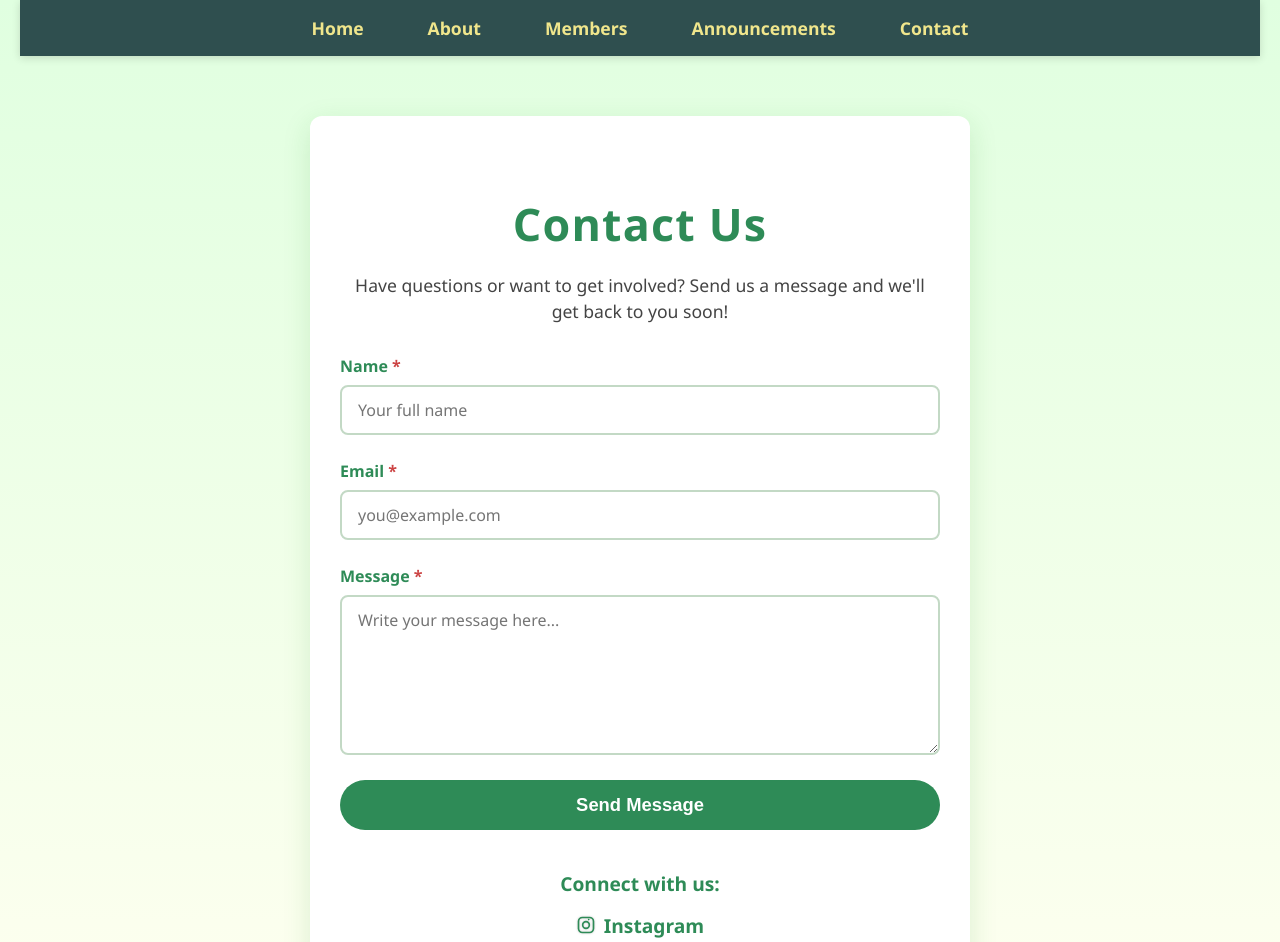
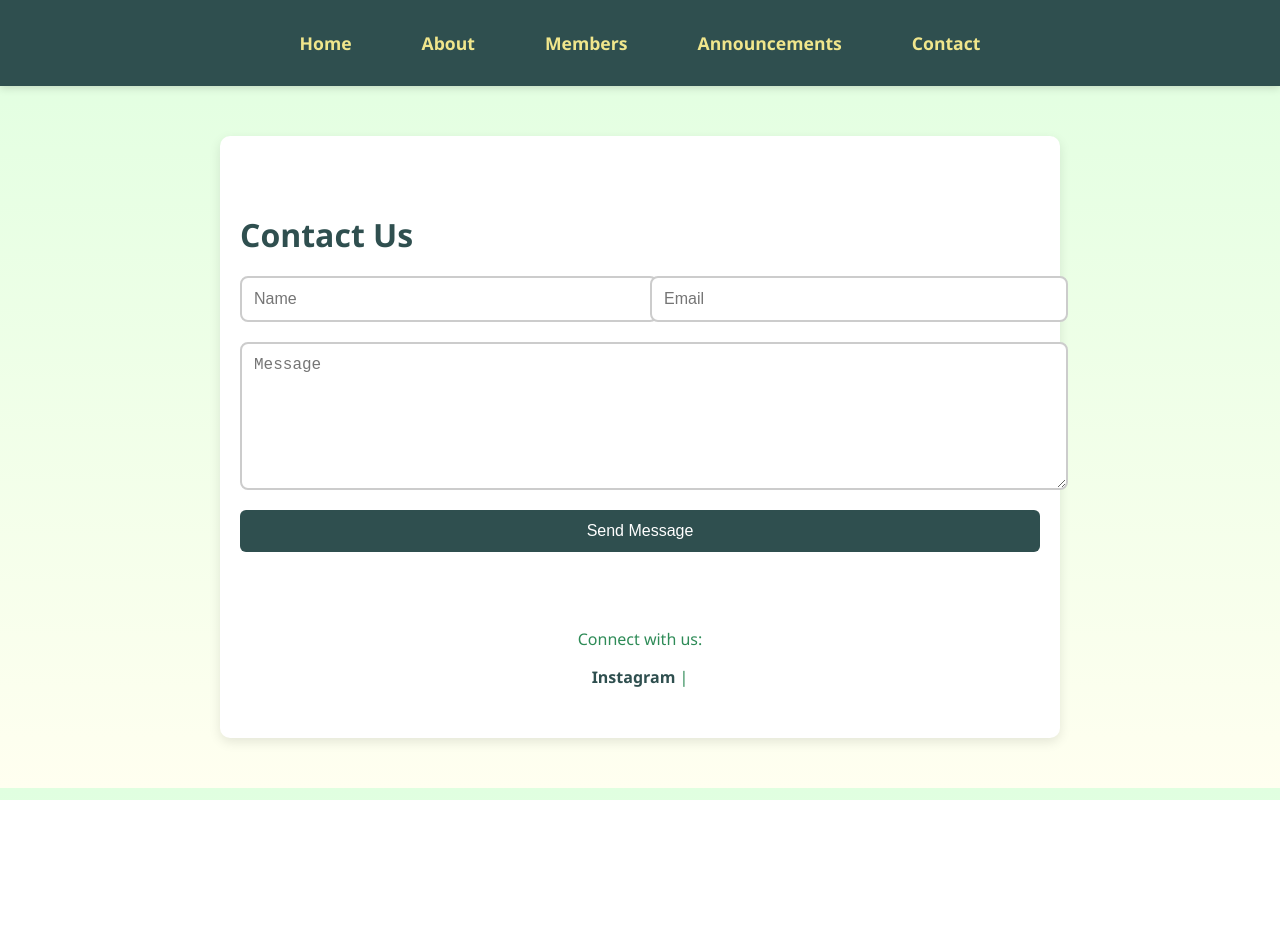
Before and after one commit to Parthik04/NBHSRSA, a plain HTML site: page contact.html in a window 1280 px wide. Shown: the top 942 px of the page. After the commit the page ends 800 px from the top, so only its background shows below. Drawn offline with nearby package versions, Linux system fonts and the light colour scheme.

Commit message:
contact page

```diff
--- a/contact.html
+++ b/contact.html
@@ -15,40 +15,46 @@
       <li><a href="about.html">About</a></li>
       <li><a href="members.html">Members</a></li>
       <li><a href="announcement.html">Announcements</a></li>
-      <li><a href="contact.html" class="active">Contact</a></li>
+      <li><a href="contact.html">Contact</a></li>
     </ul>
   </nav>
 
-  <section id="contact" class="contact-section">
-    <h1>Contact Us</h1>
-    <p class="intro-text">Have questions or want to get involved? Send us a message and we'll get back to you soon!</p>
+  <section id="contact">
+    <h2>Contact Us</h2>
+    <!-- <form action="#" method="post">
+      <label>Name:</label>
+      <input type="text" name="name" required />
+      <label>Email:</label>
+      <input type="email" name="email" required />
+      <label>Message:</label>
+      <textarea name="message" required></textarea>
+      <button type="submit">Send</button>
+    </form> -->
 
-    <form action="#" method="post" class="contact-form" novalidate>
-      <div class="form-group">
-        <label for="name">Name <span class="required">*</span></label>
-        <input type="text" id="name" name="name" placeholder="Your full name" required />
+    <form action="" class="contact_form grid" id="contact-form">
+      <div class="contact_group grid">
+        <input type="text" name="user_name" placeholder="Name" required class="contact_input">
+        <input type="email" name="user_email" placeholder="Email" required class="contact_input">
       </div>
 
-      <div class="form-group">
-        <label for="email">Email <span class="required">*</span></label>
-        <input type="email" id="email" name="email" placeholder="you@example.com" required />
-      </div>
+      <textarea name="user_message" placeholder="Message" required class="contact_input contact_area"></textarea>
 
-      <div class="form-group">
-        <label for="message">Message <span class="required">*</span></label>
-        <textarea id="message" name="message" rows="6" placeholder="Write your message here..." required></textarea>
-      </div>
+      <button type="submit" class="button contact_button">Send Message</button>
 
-      <button type="submit" class="btn-submit">Send Message</button>
+      <p class="contact_message" id="contact-message"></p>
+
     </form>
 
-    <div class="social-contact">
+    <div class="social">
       <p>Connect with us:</p>
-      <!-- <a href="#" class="social-link facebook" target="_blank" rel="noopener noreferrer">Facebook</a> -->
-      <a href="https://www.instagram.com/nbhs_rsa?igsh=ZmVmd2NsOTVwbW03" class="social-link instagram" target="_blank" rel="noopener noreferrer">Instagram</a>
-      <!-- <a href="#" class="social-link linkedin" target="_blank" rel="noopener noreferrer">LinkedIn</a> -->
+      <!-- <a href="#">Facebook</a> | -->
+      <a href="#">Instagram</a> |
+      <!-- <a href="#">LinkedIn</a> -->
     </div>
   </section>
+
+  <script src="https://cdn.jsdelivr.net/npm/@emailjs/browser@4/dist/email.min.js"></script>
+  <script src="main.js"></script>
 </body>
 
 </html>
--- /dev/null
+++ b/main.js
@@ -0,0 +1,25 @@
+const contactForm = document.getElementById('contact-form'),
+    contactMessage = document.getElementById('contact-message')
+
+const sendEmail = (e) => {
+    e.preventDefault()
+
+    //serviceID - templateID - #form - publicKey
+    emailjs.sendForm('service_wr7fxxj', 'template_9o7fzyb', '#contact-form', 'cZH22JplQxGcdFjOi')
+        .then(() => {
+            //Show sent message
+            contactMessage.textContent = 'Message sent successfully.'
+
+            // Remove Message after 1 seconds
+            setTimeout(() => {
+                contactMessage.textContent = ''
+            }, 5000)
+            // Clear input fields
+            contactForm.reset()
+        }, () => {
+            //Show error message
+            contactMessage.textContent = 'Error sending message.'
+        })
+}
+
+contactForm.addEventListener('submit', sendEmail)
--- a/styles.css
+++ b/styles.css
@@ -869,6 +869,165 @@ section#members h2 {
 }
 
 
+/* ----------------------------- */
+/* Base Styles and Layout        */
+/* ----------------------------- */
+
+body {
+  font-family: 'Segoe UI', Tahoma, Geneva, Verdana, sans-serif;
+  margin: 0;
+  padding: 0;
+  background: linear-gradient(to bottom, #e0ffe0, #fffff0);
+  color: #2d2d2d;
+  text-align: center;
+}
+
+/* Navigation bar */
+nav {
+  background-color: #2f4f4f;
+  box-shadow: 0 2px 8px rgba(0, 0, 0, 0.2);
+  position: sticky;
+  top: 0;
+  z-index: 9999;
+}
+
+nav ul {
+  display: flex;
+  justify-content: center;
+  align-items: center;
+  list-style: none;
+  padding: 0;
+  margin: 0;
+}
+
+nav ul li {
+  margin: 0 20px;
+}
+
+nav ul li a {
+  display: block;
+  padding: 15px;
+  color: #f0e68c;
+  font-weight: bold;
+  text-decoration: none;
+  transition: color 0.3s ease;
+}
+
+nav ul li a:hover,
+nav ul li a.active {
+  color: #7fffd4;
+}
+
+/* Contact Section Styles */
+#contact {
+  padding: 50px 20px;
+  background-color: #ffffff;
+  max-width: 800px;
+  margin: 50px auto;
+  border-radius: 10px;
+  box-shadow: 0 4px 12px rgba(0, 0, 0, 0.1);
+}
+
+#contact h2 {
+  font-size: 2rem;
+  margin-bottom: 20px;
+  color: #2f4f4f;
+}
+
+.contact_form {
+  display: grid;
+  gap: 20px;
+}
+
+.contact_group {
+  display: grid;
+  grid-template-columns: 1fr 1fr;
+  gap: 20px;
+}
+
+.contact_input,
+.contact_area {
+  padding: 12px;
+  border: 2px solid #ccc;
+  border-radius: 8px;
+  font-size: 1rem;
+  width: 100%;
+}
+
+.contact_area {
+  resize: vertical;
+  min-height: 120px;
+}
+
+.button.contact_button {
+  background-color: #2f4f4f;
+  color: #fff;
+  border: none;
+  padding: 12px 24px;
+  border-radius: 6px;
+  font-size: 1rem;
+  cursor: pointer;
+  transition: background-color 0.3s ease;
+}
+
+.button.contact_button:hover {
+  background-color: #3b6060;
+}
+
+.contact_message {
+  margin-top: 10px;
+  color: green;
+  font-weight: 600;
+}
+
+.social {
+  margin-top: 30px;
+  font-size: 1rem;
+}
+
+.social a {
+  color: #2f4f4f;
+  font-weight: 600;
+  text-decoration: none;
+}
+
+.social a:hover {
+  color: #7fffd4;
+}
+
+/* Responsive Design */
+@media (max-width: 768px) {
+  .contact_group {
+    grid-template-columns: 1fr;
+  }
+
+  nav ul {
+    flex-direction: column;
+  }
+
+  nav ul li {
+    margin: 10px 0;
+  }
+}
+
+@media (max-width: 480px) {
+  #contact {
+    padding: 30px 15px;
+  }
+
+  .contact_input,
+  .contact_area {
+    font-size: 0.9rem;
+  }
+
+  .button.contact_button {
+    padding: 10px 20px;
+    font-size: 0.9rem;
+  }
+}
+
+
+
 
 /* ----------------------------- */
 /* Land Acknowledgment Section   */
```
